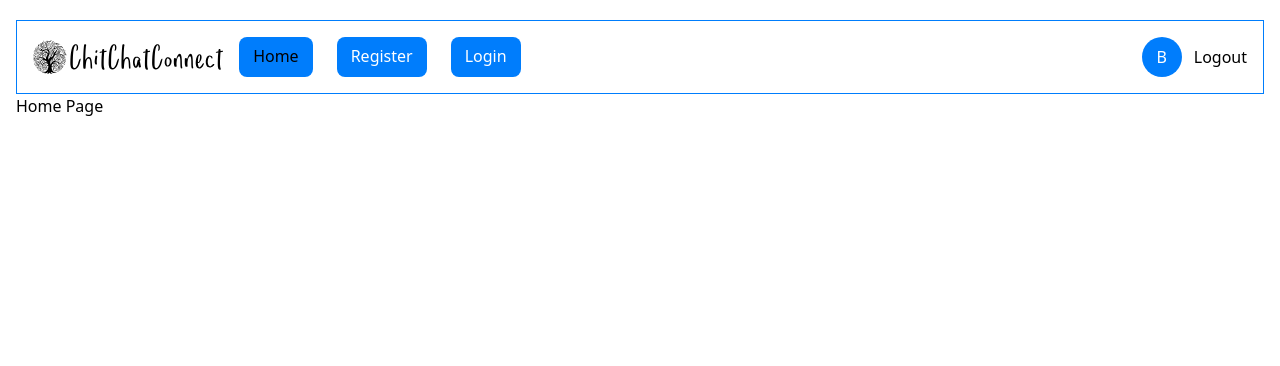
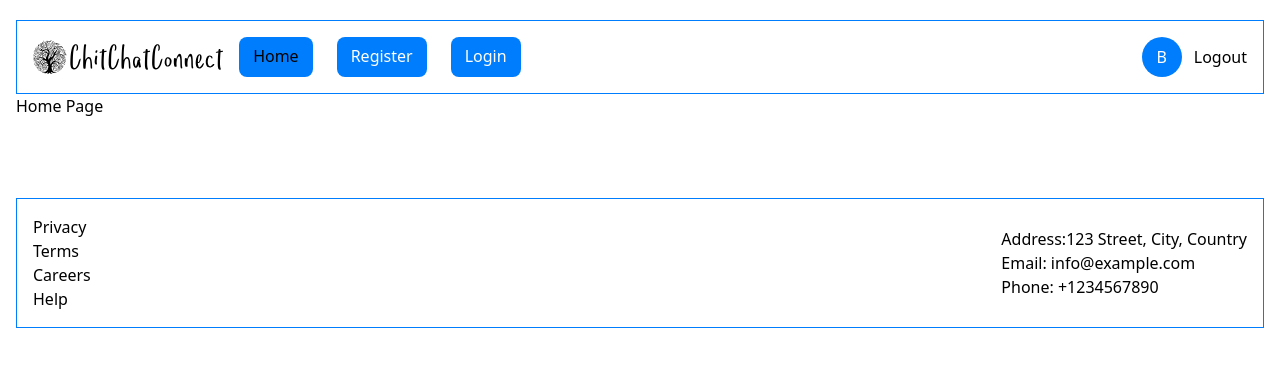
Before and after one commit to bojan-ilic/chit-chat-connect-frontend, a React (Create React App) app: page / in a window 1280 px wide. Shown: the top 366 px of the page. Built offline with nearby package versions, Linux system fonts and the light colour scheme.

Commit message:
Feature: Implement Footer component with navigation links and contact information

```diff
--- a/src/App.jsx
+++ b/src/App.jsx
@@ -3,6 +3,9 @@ import { Outlet } from 'react-router-dom';
 
 // Import the Header component responsible for the site's top navigation and branding
 import Header from './components/Header/Header';
+
+// Import the Footer component responsible for the site's bottom navigation and information
+import Footer from './components/Footer/Footer';
 
 function App() {
     return (
@@ -11,6 +14,8 @@ function App() {
             <Header />
             {/* Outlet component renders the content of children elements specified in the router configuration in index.js file */}
             <Outlet />
+            {/* Footer component renders bottom navigation and information */}
+            <Footer />
         </div>
     );
 }
--- /dev/null
+++ b/src/components/Footer/Footer.jsx
@@ -0,0 +1,22 @@
+// FooterNavBar component for footer links
+import FooterNavBar from '../FooterNavBar/FooterNavBar';
+
+// FooterContact component for contact information
+import FooterContact from '../FooterContact/FooterContact';
+
+const Footer = () => {
+    return (
+        <footer className="border-primary mt-20 border bg-white p-4">
+            <div className="container mx-auto">
+                <div className="flex items-center justify-between">
+                    {/* FooterNavBar component displays footer links */}
+                    <FooterNavBar />
+                    {/* FooterContact component displays contact information */}
+                    <FooterContact />
+                </div>
+            </div>
+        </footer>
+    );
+};
+
+export default Footer;
--- /dev/null
+++ b/src/components/FooterContact/FooterContact.jsx
@@ -0,0 +1,24 @@
+const FooterContact = () => {
+    return (
+        <div className="footer-contact">
+            <p>
+                Address:
+                <a
+                    href="https://www.google.com/maps?q=Knez+Mihaila+20,+Belgrade,+Serbia"
+                    target="_blank"
+                    rel="noopener noreferrer"
+                >
+                    123 Street, City, Country
+                </a>
+            </p>
+            <p>
+                Email: <a href="mailto:info@example.com">info@example.com</a>
+            </p>
+            <p>
+                Phone: <a href="tel:+1234567890">+1234567890</a>
+            </p>
+        </div>
+    );
+};
+
+export default FooterContact;
--- /dev/null
+++ b/src/components/FooterNavBar/FooterNavBar.jsx
@@ -0,0 +1,30 @@
+// Import NavLink component from React Router for route-based navigation with dynamic styling for active routes and no full page reloads
+import { NavLink } from 'react-router-dom';
+
+/**
+ * FooterNavBar component generates a list of navigation links for the footer.
+ * Uses React Router's NavLink for route-based navigation with dynamic styling.
+ * @returns {JSX.Element} Rendered FooterNavBar component
+ */
+
+const FooterNavBar = () => {
+    // Define navigation items for footer links
+    const footerNavItems = [
+        { to: '/privacy', text: 'Privacy' }, // Define a navigation item for 'Privacy' with the route '/privacy'
+        { to: '/terms', text: 'Terms' }, // Define a navigation item for 'Terms' with the route '/terms'
+        { to: '/careers', text: 'Careers' }, // Define a navigation item for 'Careers' with the route '/careers'
+        { to: '/help', text: 'Help' }, // Define a navigation item for 'Help' with the route '/help'
+    ];
+
+    return (
+        <nav className="flex flex-col">
+            {footerNavItems.map((item, index) => (
+                <NavLink key={index} to={item.to}>
+                    {item.text}
+                </NavLink>
+            ))}
+        </nav>
+    );
+};
+
+export default FooterNavBar;
--- a/src/components/HeaderNavBar/HeaderNavBar.jsx
+++ b/src/components/HeaderNavBar/HeaderNavBar.jsx
@@ -3,7 +3,7 @@ import { NavLink } from 'react-router-dom';
 
 const HeaderNavBar = () => {
     // Define navigation items array for header links
-    const navItems = [
+    const headerNavItems = [
         { to: '/', text: 'Home' }, // Define a navigation item for the 'Home' link with the route '/'
         { to: '/register', text: 'Register' }, // Define a navigation item for the 'Register' link with the route '/register'
         { to: '/login', text: 'Login' }, // Define a navigation item for the 'Login' link with the route '/login'
@@ -11,7 +11,7 @@ const HeaderNavBar = () => {
 
     return (
         <nav className="flex gap-3">
-            {navItems.map((item, index) => (
+            {headerNavItems.map((item, index) => (
                 <NavLink
                     key={index}
                     to={item.to}
```
